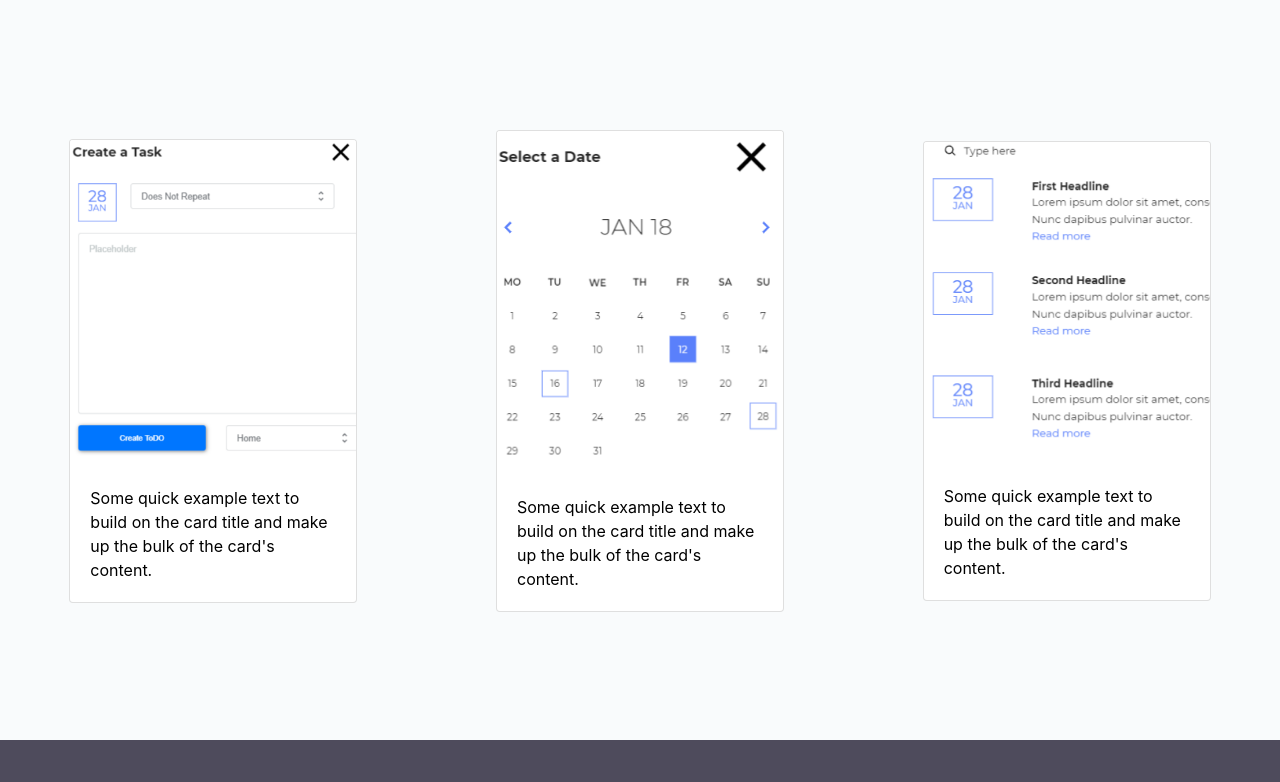
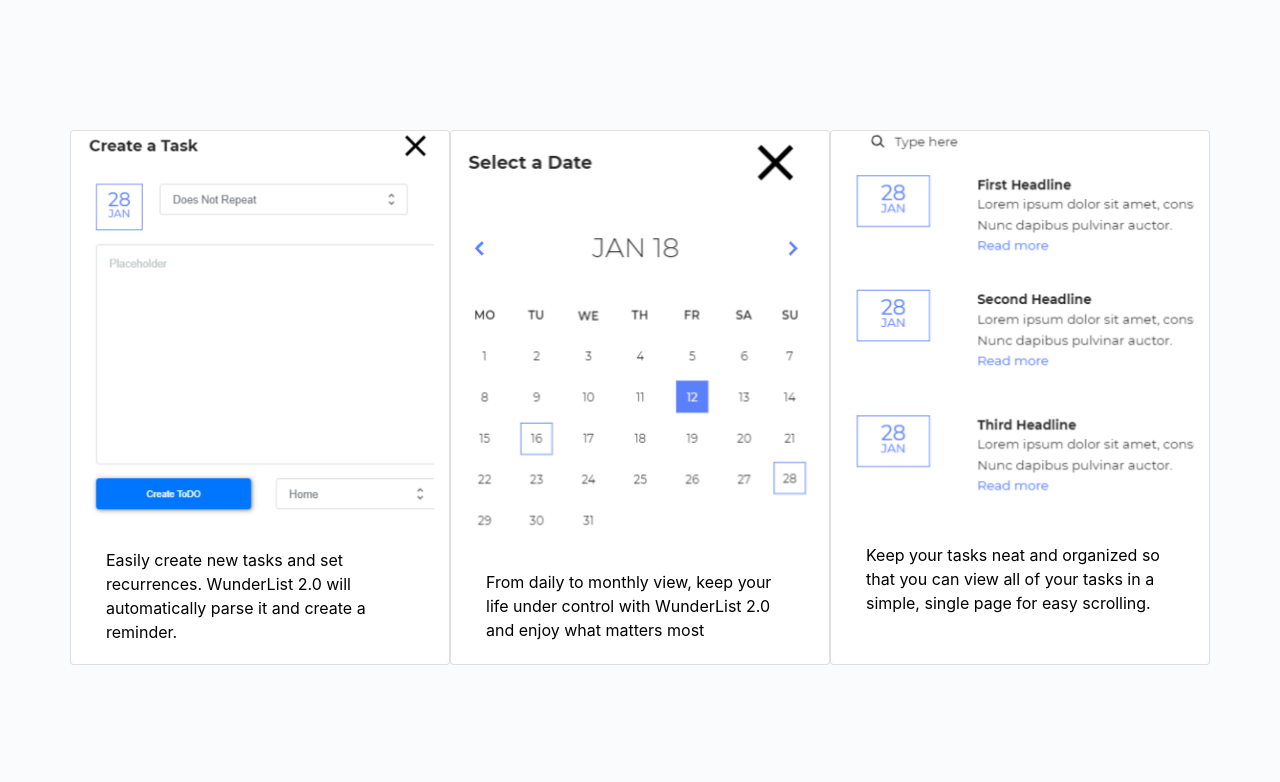
Before and after one commit to wunderlist2-bw-august-2019/landing-page, a plain HTML site: page index.html in a window 1280 px wide. Shown: the part 900-1682 px from the top of the page. Drawn offline with nearby package versions, Linux system fonts and the light colour scheme.

Commit message:
fixed marketing text under images

```diff
--- a/css/index.css
+++ b/css/index.css
@@ -40,29 +40,22 @@ nav {
   box-shadow: 10px 10px 15px #232323;
 }
 
-/* svg {
-  display: inline-block;
-  position: absolute;
-  top: 0;
-  left: 0;
-} */
 .wave {
   margin-top: -10%;
   margin-bottom: -52%;
-  /* display: inline-block;
-  position: relative;
-  width: 100%;
-  padding-bottom: 100%;
-  vertical-align: middle;
-  overflow: hidden; */
 }
 
 body .cards {
-  display: flex;
+/*   display: flex;
   flex-direction: row;
   justify-content: space-around;
-  align-items: center;
+  align-items: center; */
   padding-bottom: 10%;
+}
+
+body .card {
+/*   margin: 0px 10px 0px 10px; */
+  /* padding: 0px 10px 0px 10px; */
 }
 
 body .cards .card p {
@@ -133,24 +126,24 @@ body .copyright-text {
 }
 
 @media (max-width: 991px) {
-  body .cards {
+/*   body .cards {
     display: flex;
     flex-direction: column;
     justify-content: space-around;
     align-items: center;
     padding-bottom: 10%;
-  }
+  } */
   body .site-footer [class^=col-] {
     margin-bottom: 30px;
   }
 }
 @media (max-width: 767px) {
-  body .cards {
+/*   body .cards {
     display: flex;
     flex-direction: column;
     align-items: center;
     padding-bottom: 10%;
-  }
+  } */
   body .site-footer {
     padding-bottom: 0;
   }
--- a/index.html
+++ b/index.html
@@ -14,9 +14,12 @@
       crossorigin="anonymous"
     />
 
-    <link rel="stylesheet" href="https://maxcdn.bootstrapcdn.com/font-awesome/4.6.3/css/font-awesome.min.css">
+    <link
+      rel="stylesheet"
+      href="https://maxcdn.bootstrapcdn.com/font-awesome/4.6.3/css/font-awesome.min.css"
+    />
 
-    <link rel="stylesheet" href="css/index.css">
+    <link rel="stylesheet" href="css/index.css" />
 
     <title>WunderList 2.0</title>
   </head>
@@ -36,11 +39,19 @@
         </button>
         <div class="collapse navbar-collapse" id="navbarCollapse">
           <div class="navbar-nav ml-auto text-center">
-            <a href="./html/about_us.html" class="nav-item nav-link mx-2">About</a>
-            <a href="./html/features.html" class="nav-item nav-link mx-2">Features</a>
+            <a href="./html/about_us.html" class="nav-item nav-link mx-2"
+              >About</a
+            >
+            <a href="./html/features.html" class="nav-item nav-link mx-2"
+              >Features</a
+            >
             <a href="#" class="nav-item nav-link mx-2">Premium</a>
             <a href="#" class="nav-item nav-link mx-2">Help Center</a>
-            <a href="https://wunderlist2-pt7.netlify.com/" class="nav-item nav-link mx-2 active">Login</a>
+            <a
+              href="https://wunderlist2-pt7.netlify.com/"
+              class="nav-item nav-link mx-2 active"
+              >Login</a
+            >
           </div>
         </div>
       </div>
@@ -57,7 +68,10 @@
               Your Life...
             </h1>
             <p class="lead">
-              Organizing your life can feel overwhelming and challenging. With WunderList 2.0, you'll never have to worry about keeping track of your tasks, appointments or reminders ever again. Join the millions who we've helped take back control of their lives.
+              Organizing your life can feel overwhelming and challenging. With
+              WunderList 2.0, you'll never have to worry about keeping track of
+              your tasks, appointments or reminders ever again. Join the
+              millions who we've helped take back control of their lives.
             </p>
             <p class="lead">
               <a
@@ -119,34 +133,45 @@
 
     <div class="wave">
       <svg viewBox="0 0 500 500" preserveAspectRatio="xMinYMin meet">
-        <path d="M0,100 C150,200 350,0 500,100 L500,00 L0,0 Z" style="stroke: none; fill:#4e4b5c;"></path>
+        <path
+          d="M0,100 C150,200 350,0 500,100 L500,00 L0,0 Z"
+          style="stroke: none; fill:#4e4b5c;"
+        ></path>
       </svg>
     </div>
 
     <!-- cards section -->
     <section class="cards">
-
-      <div class="card" style="width: 18rem;">
-        <img src="./images/task.png" class="card-img-top" alt="...">
+      <div class="container">
+        <div class="row">
+          <div class="card col-lg-4 col-sm-12" style="width: 18rem;">
+            <img src="./images/task.png" class="card-img-top" alt="..." />
             <div class="card-body">
-          <p class="card-text">Some quick example text to build on the card title and make up the bulk of the card's content.</p>
+              <p class="card-text">
+                Easily create new tasks and set recurrences. WunderList 2.0 will automatically parse it and create a reminder.
+              </p>
             </div>
           </div>
 
-      <div class="card" style="width: 18rem;">
-        <img src="./images/date.png" class="card-img-top" alt="...">
+          <div class="card col-lg-4 col-sm-12" style="width: 18rem;">
+            <img src="./images/date.png" class="card-img-top" alt="..." />
             <div class="card-body">
-          <p class="card-text">Some quick example text to build on the card title and make up the bulk of the card's content.</p>
+              <p class="card-text">
+                From daily to monthly view, keep your life under control with WunderList 2.0 and enjoy what matters most
+              </p>
             </div>
           </div>
 
-      <div class="card" style="width: 18rem;">
-        <img src="./images/manage.png" class="card-img-top" alt="...">
+          <div class="card col-lg-4 col-sm-12" style="width: 18rem;">
+            <img src="./images/manage.png" class="card-img-top" alt="..." />
             <div class="card-body">
-          <p class="card-text">Some quick example text to build on the card title and make up the bulk of the card's content.</p>
+              <p class="card-text">
+                Keep your tasks neat and organized so that you can view all of your tasks in a simple, single page for easy scrolling.
+              </p>
             </div>
           </div>
-
+        </div>
+      </div>
     </section>
 
     <!-- Site footer -->
@@ -155,7 +180,16 @@
         <div class="row">
           <div class="col-sm-12 col-md-6">
             <h6>About</h6>
-            <p class="text-justify">Here at Wunderlist, we are dedicated to making your life easier and more manageable. Like you, we also have family's, dead line, and everyday errands that need to get done. We feel your pain. That's why our talented team of developers have put their own life experiences of everyday task into this app to make sure that your task become priority in your life. At Wunderlist, we know that your time is important, and making sure every second counts is our goal.</p>
+            <p class="text-justify">
+              Here at Wunderlist, we are dedicated to making your life easier
+              and more manageable. Like you, we also have family's, dead line,
+              and everyday errands that need to get done. We feel your pain.
+              That's why our talented team of developers have put their own life
+              experiences of everyday task into this app to make sure that your
+              task become priority in your life. At Wunderlist, we know that
+              your time is important, and making sure every second counts is our
+              goal.
+            </p>
           </div>
 
           <div class="col-xs-6 col-md-3">
@@ -195,28 +229,45 @@
             <ul class="footer-links">
               <li><a href="http://scanfcode.com/about/">About Us</a></li>
               <li><a href="http://scanfcode.com/contact/">Contact Us</a></li>
-              <li><a href="http://scanfcode.com/contribute-at-scanfcode/">Contribute</a></li>
-              <li><a href="http://scanfcode.com/privacy-policy/">Privacy Policy</a></li>
+              <li>
+                <a href="http://scanfcode.com/contribute-at-scanfcode/"
+                  >Contribute</a
+                >
+              </li>
+              <li>
+                <a href="http://scanfcode.com/privacy-policy/"
+                  >Privacy Policy</a
+                >
+              </li>
               <li><a href="http://scanfcode.com/sitemap/">Sitemap</a></li>
             </ul>
           </div>
         </div>
-        <hr>
+        <hr />
       </div>
       <div class="container">
         <div class="row">
           <div class="col-md-8 col-sm-6 col-xs-12">
-            <p class="copyright-text">Copyright &copy; 2017 All Rights Reserved by
+            <p class="copyright-text">
+              Copyright &copy; 2017 All Rights Reserved by
               <a href="#">Scanfcode</a>.
             </p>
           </div>
 
           <div class="col-md-4 col-sm-6 col-xs-12">
             <ul class="social-icons">
-              <li><a class="facebook" href="#"><i class="fa fa-facebook"></i></a></li>
-              <li><a class="twitter" href="#"><i class="fa fa-twitter"></i></a></li>
-              <li><a class="dribbble" href="#"><i class="fa fa-dribbble"></i></a></li>
-              <li><a class="linkedin" href="#"><i class="fa fa-linkedin"></i></a></li>
+              <li>
+                <a class="facebook" href="#"><i class="fa fa-facebook"></i></a>
+              </li>
+              <li>
+                <a class="twitter" href="#"><i class="fa fa-twitter"></i></a>
+              </li>
+              <li>
+                <a class="dribbble" href="#"><i class="fa fa-dribbble"></i></a>
+              </li>
+              <li>
+                <a class="linkedin" href="#"><i class="fa fa-linkedin"></i></a>
+              </li>
             </ul>
           </div>
         </div>
```
Lines whose indentation alone changed are shown as unchanged.
